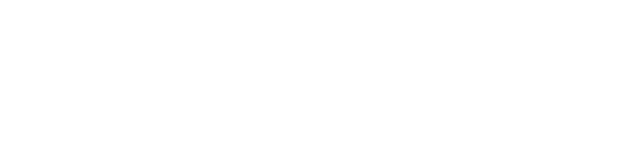
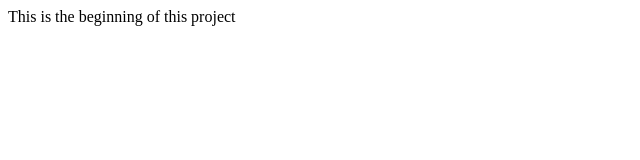
Before and after one commit to BenardAbwao/quizCard, a plain HTML site: page index.html in a window 1280 px wide. Shown: the whole page, without its empty margins (0-640 px from the left). Drawn offline with Linux system fonts and the light colour scheme.

Commit message:
update index.html

```diff
--- a/index.html
+++ b/index.html
@@ -6,6 +6,6 @@
     <title>Quiz Card</title>
 </head>
 <body>
-
+    <p>This is the beginning of this project</p>
 </body>
 </html>
```
